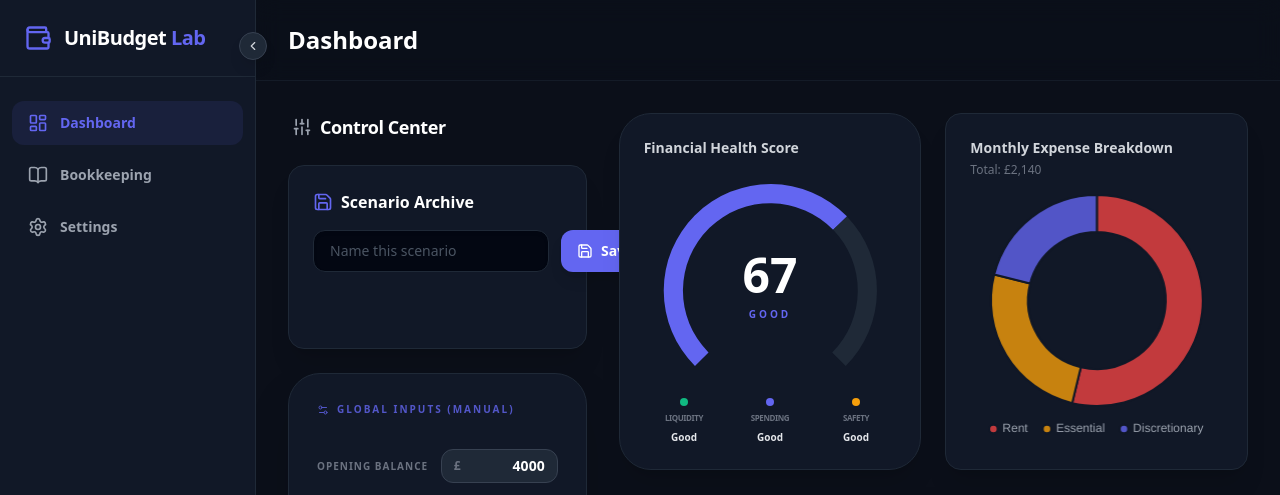
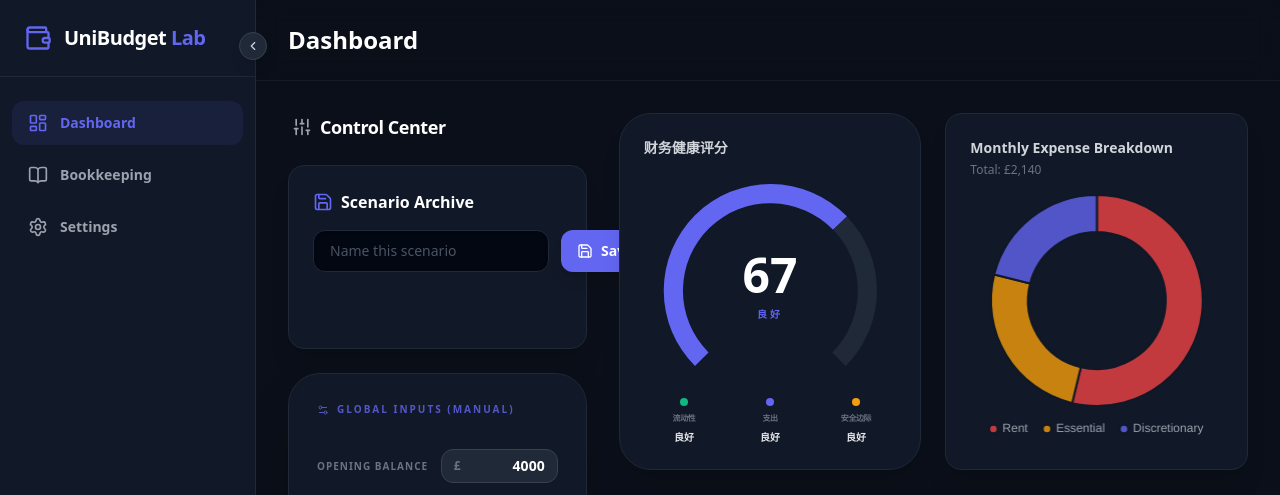
Before and after one commit to Gray850/UniBudget-Frontend, a React (Vite) app: page / in a window 1280 px wide. Both pictures are taken after a click on the button "Secure Access". Shown: the top 495 px of the page. Built offline with nearby package versions, Linux system fonts and the light colour scheme.

Commit message:
final: fix health gauge labels and manual input logic

```diff
--- a/src/components/HealthScoreGauge.jsx
+++ b/src/components/HealthScoreGauge.jsx
@@ -1,24 +1,33 @@
 import React, { useContext } from "react";
 import { Doughnut } from "react-chartjs-2";
-import { ThemeContext } from "../ThemeContext.jsx";
+/**
+ * 修复模块解析错误：确保路径正确
+ * 如果 ThemeContext.jsx 位于 src 根目录，且此文件位于 src/components/
+ * 则相对路径 ../ThemeContext 是正确的。
+ */
+import { ThemeContext } from "../ThemeContext";
 
+/**
+ * HealthScoreGauge 组件
+ * 根据传入的 score 展示圆环进度条，并动态显示财务健康等级
+ */
 export default function HealthScoreGauge({ score }) {
   const { isDark } = useContext(ThemeContext);
 
   // 核心逻辑：根据分数返回主标签和颜色
   const getRating = (s) => {
-    if (s >= 85) return { label: "Excellent", color: "#10b981" };
-    if (s >= 65) return { label: "Good", color: "#6366f1" };
-    if (s >= 45) return { label: "Fair", color: "#f59e0b" };
-    return { label: "At Risk", color: "#ef4444" };
+    if (s >= 85) return { label: "优秀", color: "#10b981" };
+    if (s >= 65) return { label: "良好", color: "#6366f1" };
+    if (s >= 45) return { label: "一般", color: "#f59e0b" };
+    return { label: "风险", color: "#ef4444" };
   };
 
   const { label, color } = getRating(score);
 
   // 动态计算底部的三个维度评级 (显示评价等级)
-  const liquidityStatus = score > 80 ? "Excellent" : score > 50 ? "Good" : "Fair";
-  const spendingStatus = score > 60 ? "Good" : score > 30 ? "Fair" : "Warning";
-  const safetyStatus = score > 75 ? "Excellent" : score > 40 ? "Good" : "At Risk";
+  const liquidityStatus = score > 80 ? "优秀" : score > 50 ? "良好" : "一般";
+  const spendingStatus = score > 60 ? "良好" : score > 30 ? "一般" : "需留意";
+  const safetyStatus = score > 75 ? "优秀" : score > 40 ? "良好" : "风险";
 
   const data = {
     datasets: [{
@@ -32,7 +41,9 @@ export default function HealthScoreGauge({ score }) {
 
   return (
     <div className={`${isDark ? "bg-gray-900 border-gray-800" : "bg-white border-gray-100"} border rounded-[2rem] p-6 shadow-xl flex flex-col justify-between transition-all duration-300`}>
-      <h3 className={`font-bold text-sm mb-2 ${isDark ? "text-gray-300" : "text-gray-700"}`}>Financial Health Score</h3>
+      <h3 className={`font-bold text-sm mb-2 ${isDark ? "text-gray-300" : "text-gray-700"}`}>
+        财务健康评分
+      </h3>
 
       <div className="relative h-48 flex items-center justify-center mt-2">
         <Doughnut data={data} options={{ responsive: true, maintainAspectRatio: false, cutout: "82%", plugins: { tooltip: { enabled: false } } }} />
@@ -42,12 +53,12 @@ export default function HealthScoreGauge({ score }) {
         </div>
       </div>
 
-      {/* 底部评价标签 */}
+      {/* 底部评价标签区 */}
       <div className="mt-8 flex justify-center gap-4 px-2">
         {[
-          { category: "Liquidity", status: liquidityStatus, color: "bg-emerald-500" },
-          { category: "Spending", status: spendingStatus, color: "bg-indigo-500" },
-          { category: "Safety", status: safetyStatus, color: "bg-amber-500" },
+          { category: "流动性", status: liquidityStatus, color: "bg-emerald-500" },
+          { category: "支出", status: spendingStatus, color: "bg-indigo-500" },
+          { category: "安全边际", status: safetyStatus, color: "bg-amber-500" },
         ].map((item) => (
           <div key={item.category} className="flex flex-col items-center gap-1.5 min-w-[70px]">
             <div className={`w-2 h-2 rounded-full ${item.color}`} />
```
